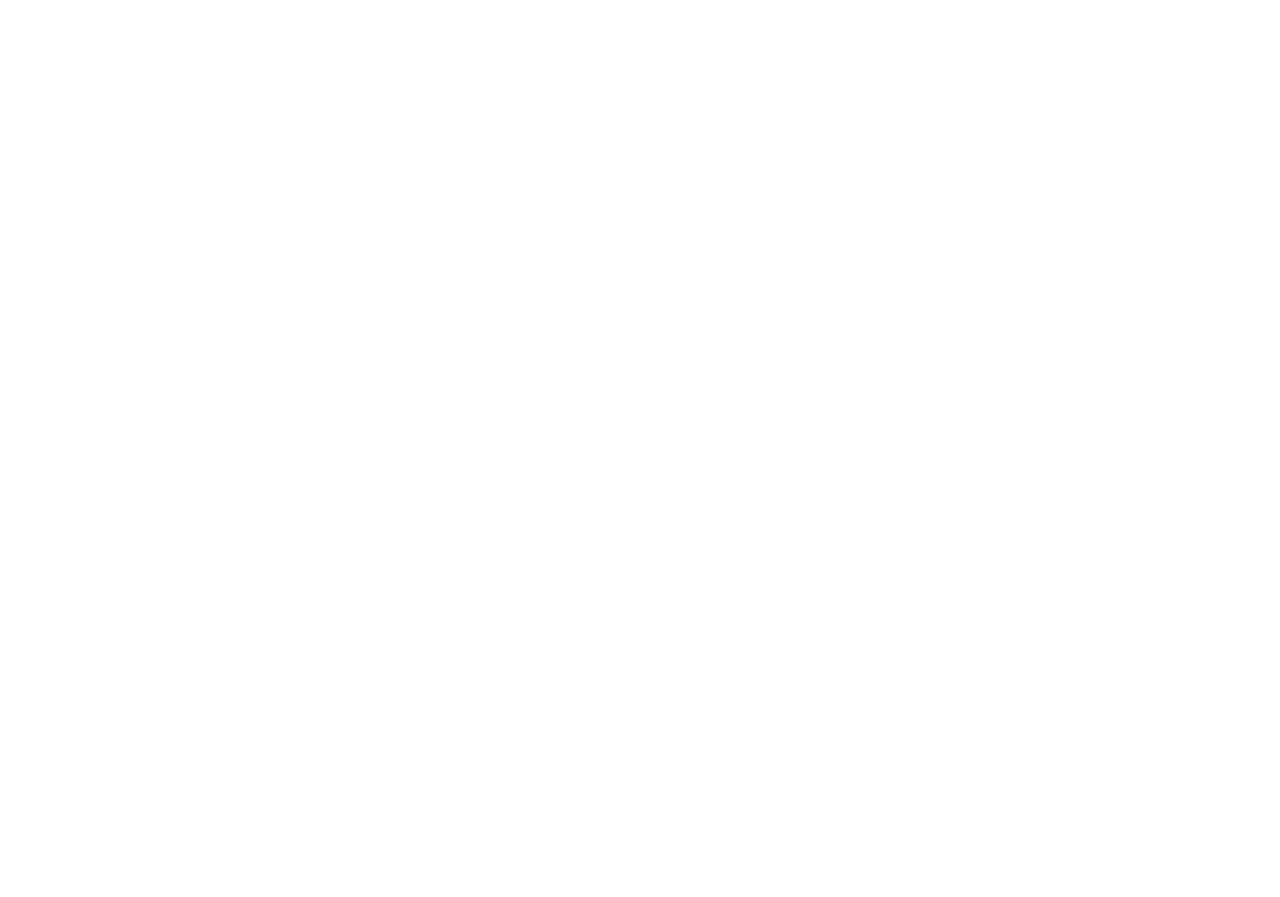
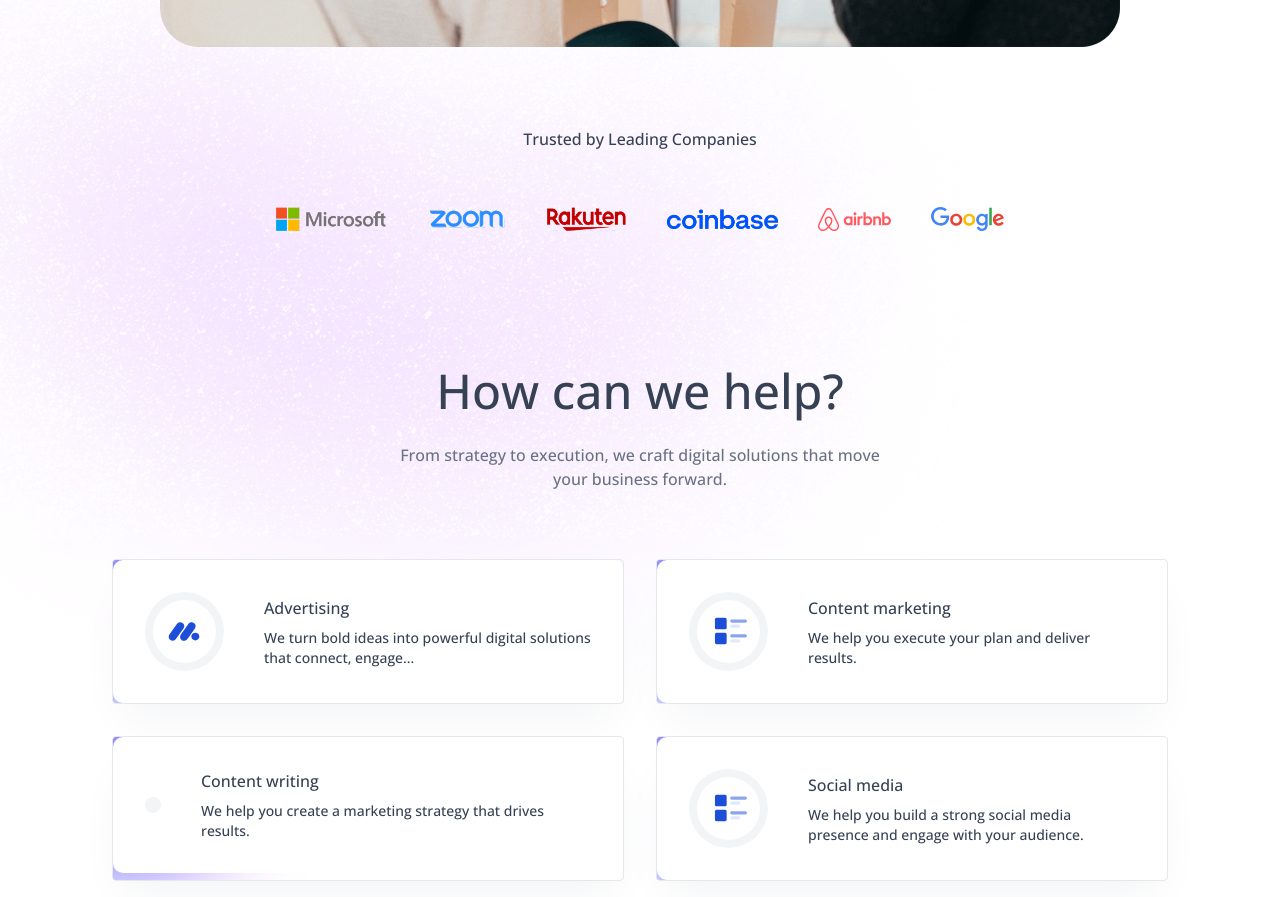
Before and after one commit to jaklymedalla/agency-ai-project, a React (Vite) app: page / in a window 1280 px wide. Shown: the part 1000-1897 px from the top of the page. Before the commit the page ends 800 px from the top, so only its background shows below. Built offline with nearby package versions, Linux system fonts and the light colour scheme.

Commit message:
progress

```diff
--- a/index.html
+++ b/index.html
@@ -1,5 +1,5 @@
 <!doctype html>
-<html lang="en">
+<html lang="en" class="scroll-smooth">
   <head>
     <meta charset="UTF-8" />
     <link rel="icon" type="image/svg+xml" href="/favicon.ico" />
--- a/src/App.jsx
+++ b/src/App.jsx
@@ -1,6 +1,8 @@
 import React, { useState } from 'react'
 import Navbar from './components/Navbar'
 import Hero from './components/Hero'
+import TrustedBy from './components/TrustedBy'
+import Services from './components/Services'
 
 const App = () => {
   // FIXED: Standard working state initialization
@@ -12,6 +14,8 @@
       {/* Passing state downward seamlessly */}
       <Navbar theme={theme} setTheme={setTheme}/>
       <Hero />
+      <TrustedBy />
+      <Services />
     </div>
   )
 }
--- a/src/components/Hero.jsx
+++ b/src/components/Hero.jsx
@@ -14,7 +14,16 @@
     <h1 className='text-4xl sm:text-5xl md:text-6xl xl:text-[84px] font-medium
     xl:leading-[95px] max-w-5xl'>Turning imagination into <span className='bg-gradient-to-r from-[#5044E5] to-[#4d8cea]
         bg-clip-text text-transparent'>digital</span> impact.</h1>
+    <p className='text-sm sm:text-lg font-medium text-gray-500 dark:text-white/75
+    max-w-4/5 sm:max-w-lg pb-3'>Creating meaningful connections and turning big ideas into interactive
+    digital experiences</p>
+    <div className='relative'>
+      <img src={assets.hero_img} alt="hero" className='w-full max-w-6xl' />
+      <img src={assets.bgImage1} alt="bg1" className='absolute -top-40 sm:-top-100 left-1/2 -translate-x-1/2 -z-1
+      dark:hidden object-contain' />
     </div>
+    </div>
+
   )
 }
 
--- a/src/components/Navbar.jsx
+++ b/src/components/Navbar.jsx
@@ -16,12 +16,24 @@
     <img src={theme === 'dark' ? assets.logo_dark : assets.logo}
     alt="logo" className='w-32 sm:w-40'/>
 
-    {/* Responsive mobile panel drawer container */}
-    <div className={`sm:text-sm ${!sidebarOpen ?
+    {/* previous version
+      <div className={`sm:text-sm ${!sidebarOpen ?
         'max-sm:hidden max-sm:w-0 overflow-hidden' : 'max-sm:flex max-sm:w-60 max-sm:pl-10'}
         max-sm:fixed top-0 bottom-0 right-0 max-sm:min-h-screen max-sm:h-full
         max-sm:flex-col max-sm:bg-primary max-sm:text-white max-sm:pt-20 flex
         sm:items-center gap-5 transition-all`}>
+     */}
+    <div className={`
+    /* Base Mobile Styles (Drawer Mode) */
+    max-sm:fixed max-sm:top-0 max-sm:bottom-0 max-sm:right-0
+    max-sm:min-h-screen max-sm:h-full max-sm:w-60 max-sm:pl-10 max-sm:pt-20
+    max-sm:flex-col max-sm:bg-primary max-sm:text-white max-sm:z-50
+    max-sm:transition-transform max-sm:duration-300 max-sm:ease-in-out
+    ${sidebarOpen ? 'max-sm:translate-x-0' : 'max-sm:translate-x-full'}
+
+    /* Large Screen Styles (Standard Navbar Row) */
+    flex sm:flex-row sm:items-center sm:gap-5 sm:text-sm sm:static sm:h-auto sm:w-auto sm:p-0
+`}>
 
         <img src={assets.close_icon} alt='close'
         className='w-5 absolute right-4 top-4 sm:hidden cursor-pointer'
--- /dev/null
+++ b/src/components/ServiceCard.jsx
@@ -0,0 +1,33 @@
+import React, { useState } from 'react'
+
+const ServiceCard = ({service, index}) => {
+
+  const [position, setPosition] = useState({x: 0 , y: 0})
+  return (
+    <div className='relative overflow-hidden max-w-lg m-2 sm:m-4 rounded xl border
+border-gray-200 dark:border-gray-700 shadow-2xl shadow-gray-100
+  dark:shadow-white/10'>
+
+    <div className='pointer-events-none blur-2xl rounded-full bg-gradient-to-r
+from-blue-500 via-indigo-500 to-purple-500 w-[300px] h-[300px]
+  absolute z-0 transition-opacity duration-500 mix-blend-lighthen opacity-70'
+  style={{top: position.y -150, left: position.x -150}} />
+
+    <div className='flex items-center gap-10 p-8 hover:p-7.5 hover:m-0.5 transition-all
+    rounded-[10px] bg-white dark:bg-gray-900 z-10 relative'>
+
+      <div className='bg-gray-100 dark:bg-gray-700 rounded-full'>
+        <img src={service.icon} alt="" className='max-w-24 bg-white dark:bg-gray-900 rounded-full m-2' />
+         </div>
+
+           <div className='flex-1'>
+            <h3 className='font-bold'>{service.title}</h3>
+            <p className='text-sm mt-2'>{service.description}</p>
+        </div>
+    </div>
+</div>
+
+  )
+}
+
+export default ServiceCard
--- /dev/null
+++ b/src/components/Services.jsx
@@ -0,0 +1,46 @@
+import React from 'react'
+import assets from '../assets/assets'
+import Title from './Title'
+import ServiceCard from './ServiceCard'
+
+const Services = () => {
+    const servicesData = [
+        {
+            title: 'Advertising',
+            description: 'We turn bold ideas into powerful digital solutions that connect, engage...',
+            icon: assets.ads_icon,
+        },
+        {
+            title: 'Content marketing',
+            description: 'We help you execute your plan and deliver results.',
+            icon: assets.marketing_icon,
+        },
+        {
+            title: 'Content writing',
+            description: 'We help you create a marketing strategy that drives results.',
+            icon: assets.content_icont,
+        },
+        {
+            title: 'Social media',
+            description: 'We help you build a strong social media presence and engage with your audience.',
+            icon: assets.marketing_icon,
+        },
+    ]
+
+  return (
+    <div id='services'  className='relative flex flex-col items-center gap-7 px-4 sm:px-12 lg:px-24
+    pt-30 text-gray-700 dark-text-white'>
+        <img src={assets.bgImage2} alt="bg2" className='absolute -top-110 -left-70 -z-1 dark:hidden' />
+        <Title title='How can we help?' desc='From strategy to execution, we craft digital solutions that move
+    your business forward.' />
+    <div className='flex flex-col md:grid grid-cols-2'>
+        {servicesData.map((service, index)=>(
+            <ServiceCard key={index} service={service} index={index} />
+        ))}
+    </div>
+
+    </div>
+  )
+}
+
+export default Services
--- /dev/null
+++ b/src/components/Title.jsx
@@ -0,0 +1,13 @@
+import React from 'react'
+
+const Title = ({title, desc}) => {
+  return (
+    <>
+    <h2 className='text-3xl sm:text-5xl font medium'>{title}</h2>
+    <p className='max-w-lg text-center text-gray-500 dark:text-white/75 mb-6'>
+    {desc}</p>
+    </>
+  )
+}
+
+export default Title
--- /dev/null
+++ b/src/components/TrustedBy.jsx
@@ -0,0 +1,18 @@
+import React from 'react'
+import { company_logos } from '../assets/assets'
+
+const TrustedBy = () => {
+  return (
+    <div className='flex flex-col items-center px-4 sm:px-12 lg:px-24 xl:px-40
+    gap-10 text-gray-700 dark:text-white/80'>
+        <h3 className='font-semibold'>Trusted by Leading Companies</h3>
+    <div className='flex items-center justify-center flex-wrap gap-10 m-4'>
+    {company_logos.map((logo, index)=>(
+        <img key={index} src={logo} alt="" className='max-h-5 sm:max-h-6 dark:drop-shadow-xl'/>
+    ))}
+    </div>
+    </div>
+  )
+}
+
+export default TrustedBy
```
